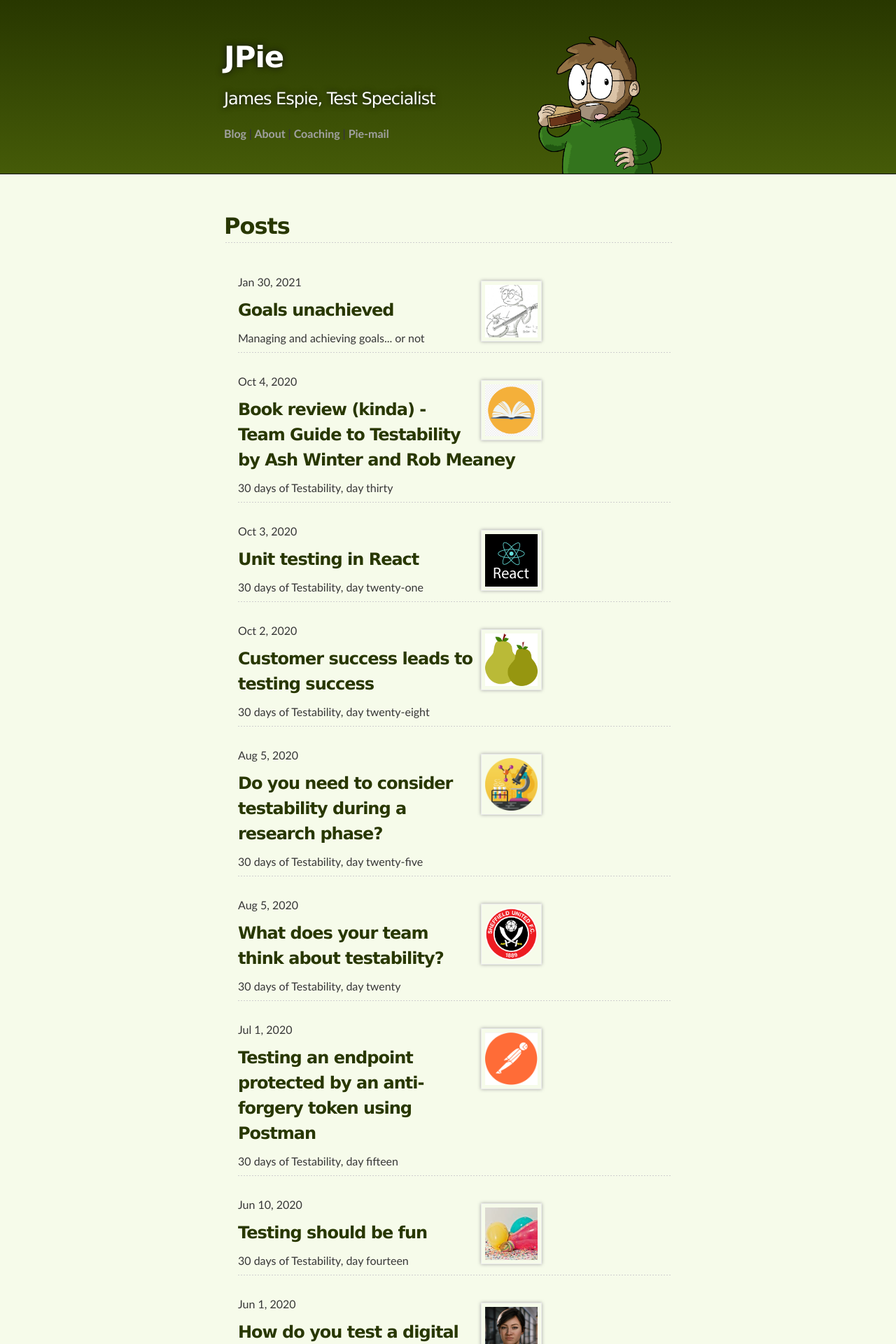
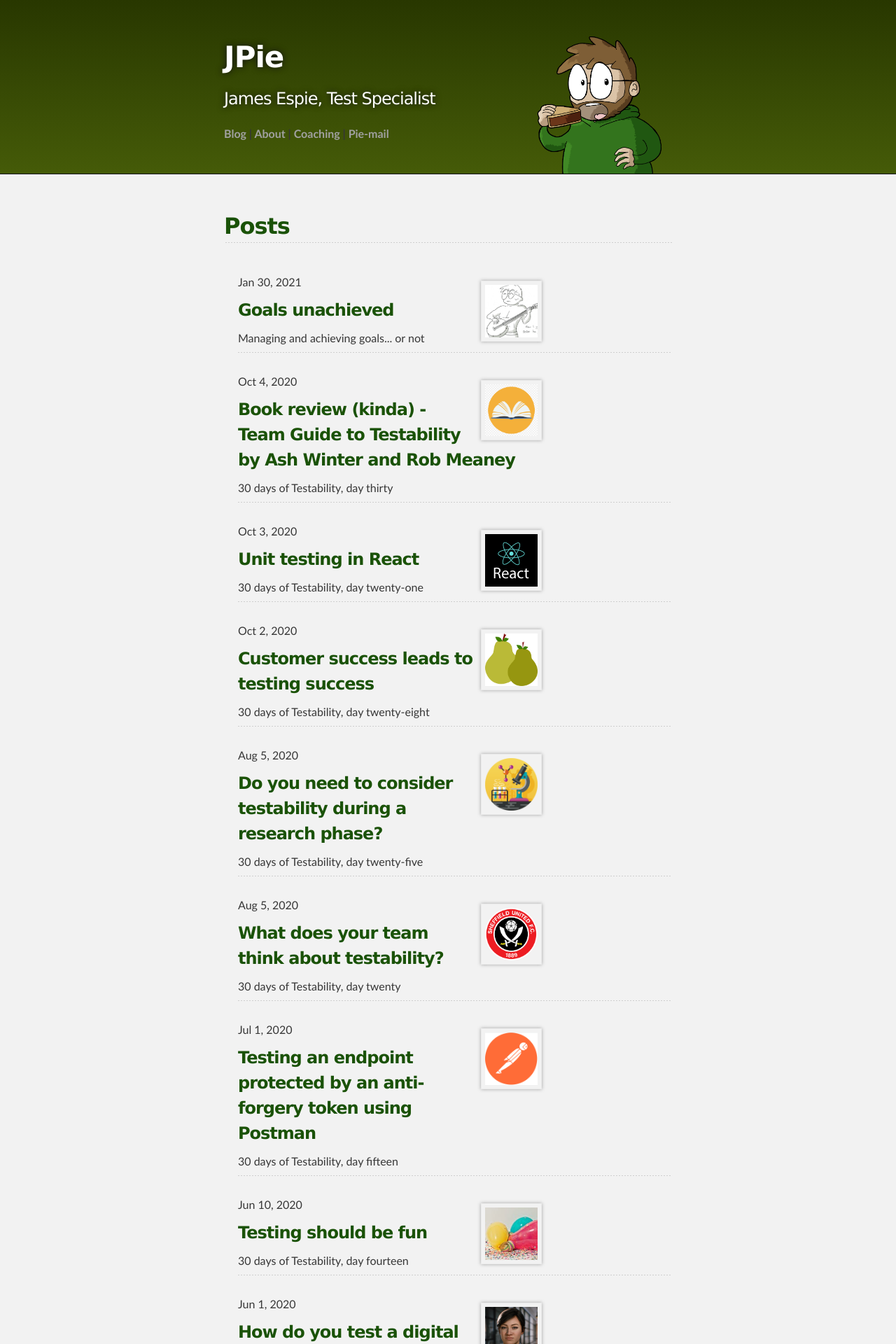
Before and after one commit to jrespie/jrespie.github.io, a Jekyll site: the page built from index.md, in a window 1280 px wide. Shown: the top 1920 px of the page at 70% size. Built offline with Jekyll 4.4.1, drawn with Linux system fonts in a browser that asks for light colours; comment, search, counter and statistics services are not loaded.

Commit message:
It doesn't need to all be green

```diff
--- a/_sass/jekyll-theme-slate.scss
+++ b/_sass/jekyll-theme-slate.scss
@@ -56,7 +56,7 @@ body {
 h1, h2, h3, h4, h5, h6 {
   margin: 10px 0;
   font-weight: 700;
-  color:#283700;
+  color:#1a5207;
   font-family: 'Lucida Grande', 'Calibri', Helvetica, Arial, sans-serif;
   letter-spacing: -1px;
 }
@@ -98,7 +98,7 @@ footer p {
 
 a {
   text-decoration: none;
-  color:#283700;
+  color:#1a5207;
   text-shadow: none;
 
   transition: color 0.5s ease;
@@ -376,7 +376,7 @@ Full-Width Styles
 }
 
 #main_content_wrap {
-  background: #F6FBEA;
+  background: #f2f2f2;
   border-top: 1px solid #111;
   border-bottom: 1px solid #111;
 }
```
